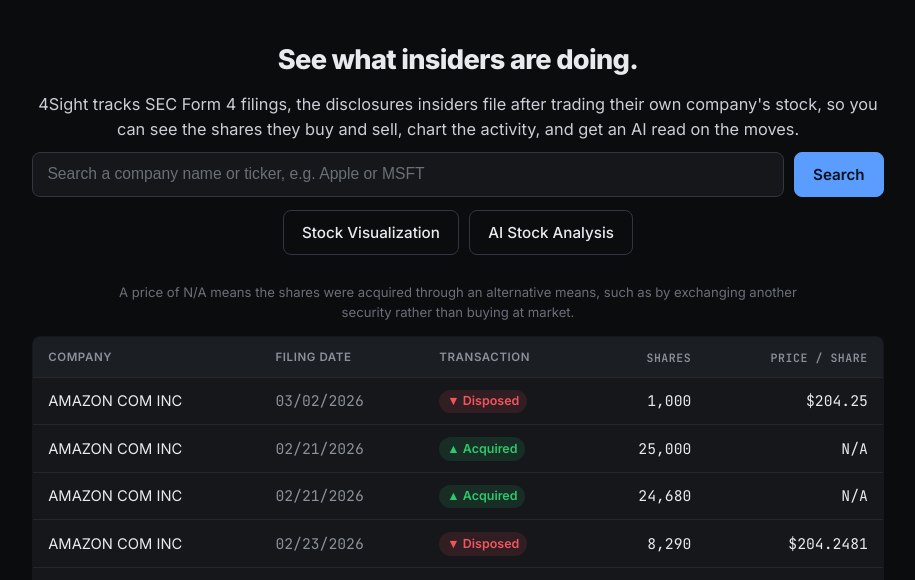
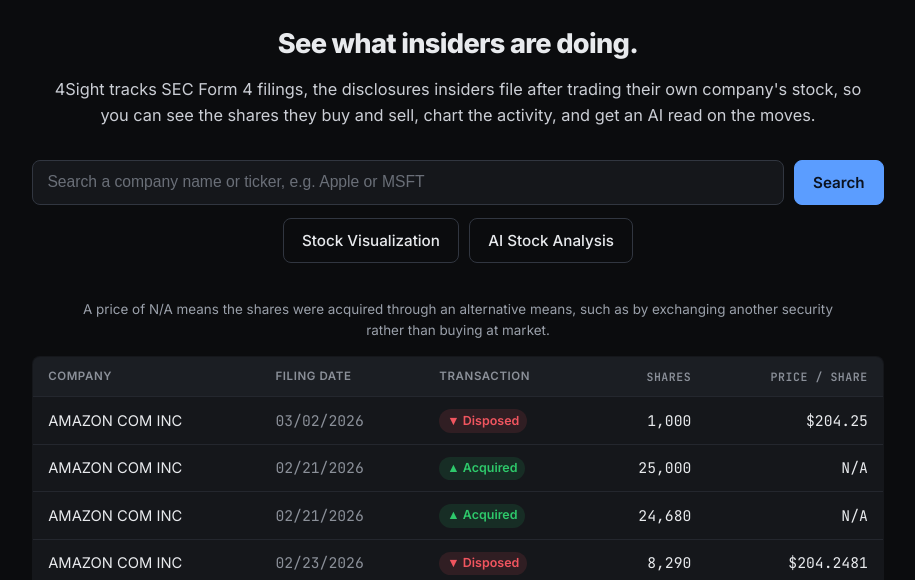
Before and after one commit to pratyushsaxena1/4Sight, a Flask app: page / in a window 1280 px wide. Shown: the part 106-686 px from the top of the page, without its empty margins (182-1097 px from the left). Run offline with Flask 3, Linux system fonts and the light colour scheme.

Commit message:
Improve vertical spacing and brighten the N/A caption
Tighten the gap under the wordmark, give the intro, search, actions, and note
clearer grouping, and brighten the footnote/N/A caption so it reads against the
dark background.

Co-Authored-By: Claude Opus 4.8 <noreply@anthropic.com>

```diff
--- a/static/css/indexStyle.css
+++ b/static/css/indexStyle.css
@@ -45,7 +45,7 @@ body {
     align-items: baseline;
     justify-content: center;
     gap: 0.85rem;
-    margin-bottom: 2.5rem;
+    margin-bottom: 1.5rem;
 }
 
 .wordmark {
@@ -81,11 +81,11 @@ h1 {
 }
 
 .lede {
-    max-width: 840px;
-    margin: 0 auto 0.6rem;
+    max-width: 820px;
+    margin: 0 auto 2rem;
     color: #cbced5;
     font-size: 1.02rem;
-    line-height: 1.55;
+    line-height: 1.6;
 }
 
 .subLede {
@@ -168,7 +168,7 @@ button:active {
     flex-wrap: wrap;
     justify-content: center;
     gap: 0.6rem;
-    margin-bottom: 1.75rem;
+    margin-bottom: 2.25rem;
 }
 
 .actionRow button {
@@ -270,14 +270,15 @@ button:active {
 }
 
 .footnote {
-    color: var(--text-dim);
-    font-size: 0.82rem;
+    color: #9aa0aa;
+    font-size: 0.84rem;
+    line-height: 1.5;
     margin: 0.75rem 0 0;
 }
 
 .tableNote {
-    margin: 0 auto 0.85rem;
-    max-width: 720px;
+    margin: 0 auto 1rem;
+    max-width: 780px;
 }
 
 .selectedCompany {
```
